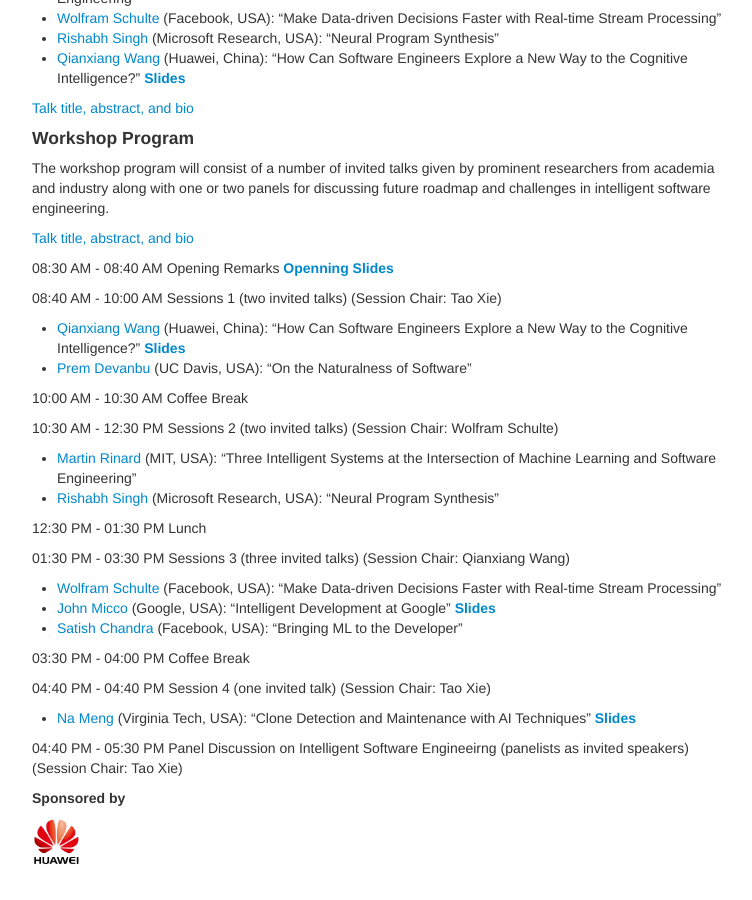
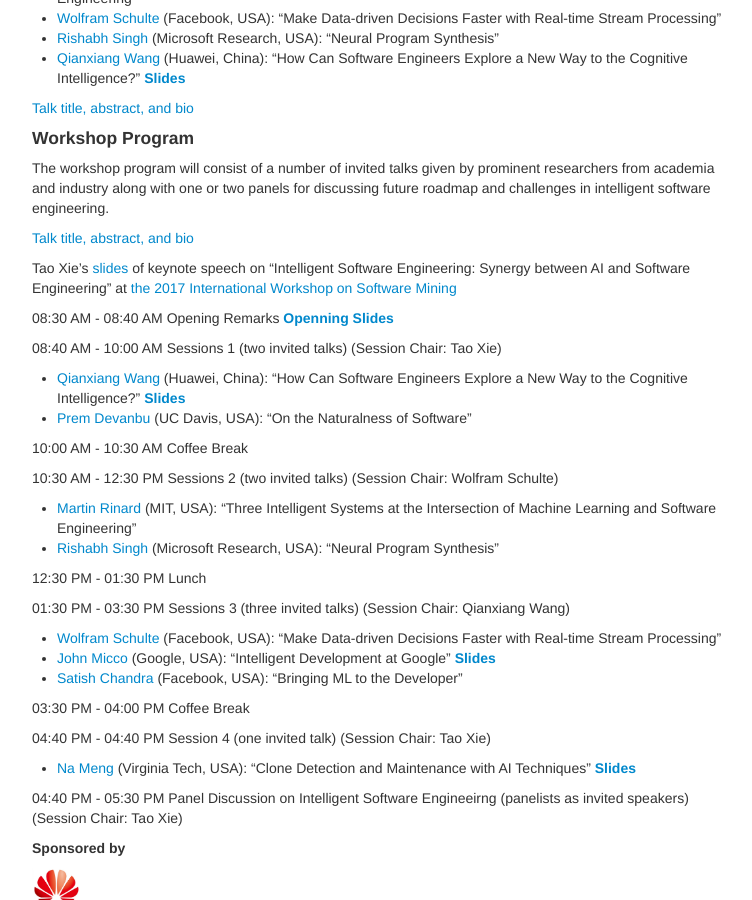
Before and after one commit to isofteng/wise2017, a Jekyll site: the page built from index.md, in a window 1280 px wide and 900 px high, scrolled down 814 px. Shown: the whole window, without its empty margins (258-1010 px from the left). Built offline with Jekyll 4.4.1, drawn with Linux system fonts in a browser that asks for light colours.

Commit message:
tao slides

```diff
--- a/index.md
+++ b/index.md
@@ -47,6 +47,8 @@ The workshop program will consist of a number of invited talks given by prominen
 
 [Talk title, abstract, and bio](https://isofteng.github.io/wise2017/talkinfo.html)
 
+Tao Xie's [slides](https://www.slideshare.net/taoxiease/intelligent-software-engineering-synergy-between-ai-and-software-engineering) of keynote speech on "Intelligent Software Engineering: Synergy between AI and Software Engineering" at [the 2017 International Workshop on Software Mining](http://lamda.nju.edu.cn/conf/softwaremining17/)
+
 08:30 AM - 08:40 AM Opening Remarks  **[Openning Slides](wise17-openning.pdf)**
 
 08:40 AM - 10:00 AM Sessions 1 (two invited talks) (Session Chair: Tao Xie)
```
